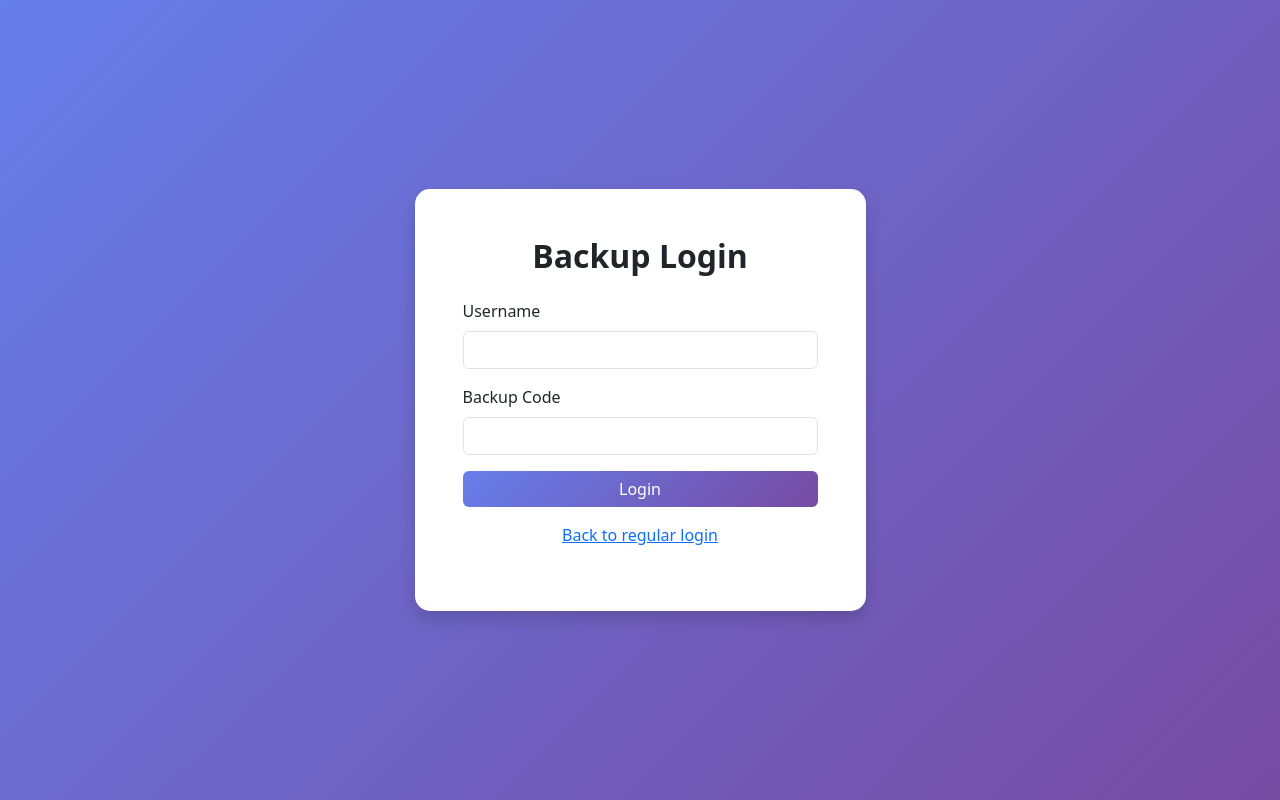
After one commit to kazxcxz010201/itsm_nd2, a Flask app: page /backup_login in a window 1280 px wide. The commit adds this page. Run offline with Flask 3, Linux system fonts and the light colour scheme; some libraries are stand-ins or nearby versions.

Commit message:
feat(auth): Backup auth | password reset | Improve flow

```diff
--- a/myapp/app.py
+++ b/myapp/app.py
@@ -1,6 +1,8 @@
 import logging
 import os
+import random
 import secrets
+import string
 from urllib.parse import urljoin
 
 import psycopg2
@@ -16,6 +18,7 @@ from flask_login import (
     login_user,
     logout_user,
 )
+from flask_mail import Mail, Message
 from flask_wtf.csrf import CSRFProtect
 from psycopg2.extras import RealDictCursor
 from werkzeug.security import check_password_hash, generate_password_hash
@@ -29,6 +32,17 @@ app.config["SECRET_KEY"] = "defaultkey"
 app.config["WTF_CSRF_ENABLED"] = True
 app.config["DATABASE_URL"] = os.environ.get("DATABASE_URL")
 
+app.config["MAIL_SERVER"] = os.environ.get("MAIL_SERVER", "smtp.gmail.com")
+app.config["MAIL_PORT"] = int(os.environ.get("MAIL_PORT", 587))
+app.config["MAIL_USE_TLS"] = True
+app.config["MAIL_USE_SSL"] = False
+app.config["MAIL_USERNAME"] = os.environ.get("MAIL_USERNAME")
+app.config["MAIL_PASSWORD"] = os.environ.get("MAIL_PASSWORD")
+app.config["MAIL_DEFAULT_SENDER"] = os.environ.get(
+    "MAIL_DEFAULT_SENDER", app.config["MAIL_USERNAME"]
+)
+
+mail = Mail(app)
 csrf = CSRFProtect(app)
 login_manager = LoginManager()
 login_manager.init_app(app)
@@ -86,6 +100,27 @@ def init_db():
             provider_user_id VARCHAR(255) NOT NULL,
             user_id INTEGER NOT NULL REFERENCES users(id) ON DELETE CASCADE,
             UNIQUE(provider, provider_user_id)
+        )
+    """
+    )
+    cursor.execute(
+        """
+    CREATE TABLE IF NOT EXISTS password_resets (
+        id SERIAL PRIMARY KEY,
+        user_id INTEGER REFERENCES users(id) ON DELETE CASCADE,
+        token VARCHAR(128) UNIQUE NOT NULL,
+        created_at TIMESTAMP DEFAULT NOW()
+        )
+    """
+    )
+    cursor.execute(
+        """
+    CREATE TABLE IF NOT EXISTS backup_codes (
+        id SERIAL PRIMARY KEY,
+        user_id INTEGER REFERENCES users(id) ON DELETE CASCADE,
+        code_hash VARCHAR(255) NOT NULL,
+        used BOOLEAN DEFAULT FALSE,
+        created_at TIMESTAMP DEFAULT CURRENT_TIMESTAMP
         )
     """
     )
@@ -248,6 +283,92 @@ def login():
     return render_template("login.html")
 
 
+@app.route("/request_password_reset", methods=["GET", "POST"])
+def request_password_reset():
+    if request.method == "POST":
+        email = request.form.get("email")
+        if not email:
+            flash("Please enter your email.", "danger")
+            return redirect(url_for("request_password_reset"))
+
+        conn = get_db()
+        cur = conn.cursor(cursor_factory=RealDictCursor)
+        cur.execute("SELECT id FROM users WHERE email=%s", (email,))
+        user = cur.fetchone()
+
+        if not user:
+            flash("No account found with that email.", "danger")
+            conn.close()
+            return redirect(url_for("request_password_reset"))
+
+        token = secrets.token_urlsafe(32)
+        cur.execute(
+            "INSERT INTO password_resets (user_id, token) VALUES (%s, %s)",
+            (user["id"], token),
+        )
+        conn.commit()
+        conn.close()
+
+        reset_link = url_for("reset_password", token=token, _external=True)
+
+        try:
+            msg = Message(
+                subject="Password Reset Request",
+                recipients=[email],
+                body=f"Click the link below to reset your password:\n\n{reset_link}\n\nIf you didn’t request this, just ignore this email.",
+            )
+            mail.send(msg)
+            flash("A password reset link has been sent to your email.", "info")
+        except Exception as e:
+            import traceback
+
+            traceback.print_exc()
+            flash(f"Failed to send email: {e}", "danger")
+
+        return redirect(url_for("login"))
+
+    return render_template("request_password_reset.html")
+
+
+@app.route("/reset_password/<token>", methods=["GET", "POST"])
+def reset_password(token):
+    conn = get_db()
+    cur = conn.cursor(cursor_factory=RealDictCursor)
+    cur.execute("SELECT user_id FROM password_resets WHERE token=%s", (token,))
+    record = cur.fetchone()
+
+    if not record:
+        flash("Invalid or expired reset link.", "danger")
+        conn.close()
+        return redirect(url_for("login"))
+
+    if request.method == "POST":
+        password = request.form.get("password")
+        confirm = request.form.get("confirm")
+
+        if not password or not confirm:
+            flash("Please fill in both password fields.", "danger")
+            return redirect(url_for("reset_password", token=token))
+
+        if password != confirm:
+            flash("Passwords do not match.", "danger")
+            return redirect(url_for("reset_password", token=token))
+
+        hashed = generate_password_hash(password)
+        cur.execute(
+            "UPDATE users SET password_hash=%s WHERE id=%s", (hashed, record["user_id"])
+        )
+        cur.execute("DELETE FROM password_resets WHERE token=%s", (token,))
+        conn.commit()
+        conn.close()
+
+        flash("Password updated successfully! You can now log in.", "success")
+        return redirect(url_for("login"))
+
+    conn.close()
+    return render_template("reset_password.html", token=token)
+
+
 def redirect_uri_for(provider: str):
     base = os.environ.get("OAUTH_REDIRECT_BASE", request.host_url.rstrip("/"))
     return urljoin(base + "/", f"auth/{provider}/callback")
@@ -267,6 +388,56 @@ def oauth_login(provider):
         return client.authorize_redirect(redirect_uri_for(provider), nonce=nonce)
     else:
         return client.authorize_redirect(redirect_uri_for(provider))
+
+
+@app.route("/choose_username", methods=["GET", "POST"])
+def choose_username():
+    pending_oauth = session.get("pending_oauth")
+    if not pending_oauth:
+        flash("Session expired. Please log in again.", "warning")
+        return redirect(url_for("login"))
+
+    if request.method == "POST":
+        username = request.form.get("username").strip()
+        if not username:
+            flash("Please enter a username.", "danger")
+            return redirect(url_for("choose_username"))
+
+        conn = get_db()
+        cursor = conn.cursor(cursor_factory=RealDictCursor)
+        cursor.execute("SELECT * FROM users WHERE username = %s", (username,))
+        if cursor.fetchone():
+            flash("Username already taken, please choose another.", "danger")
+            conn.close()
+            return redirect(url_for("choose_username"))
+
+        password_hash = generate_password_hash(secrets.token_hex(16))
+        cursor.execute(
+            "INSERT INTO users (username, email, password_hash) VALUES (%s, %s, %s) RETURNING id",
+            (username, pending_oauth["email"], password_hash),
+        )
+        new_user_id = cursor.fetchone()["id"]
+
+        cursor.execute(
+            "INSERT INTO oauth_accounts (provider, provider_user_id, user_id) VALUES (%s, %s, %s)",
+            (
+                pending_oauth["provider"],
+                pending_oauth["provider_user_id"],
+                new_user_id,
+            ),
+        )
+
+        conn.commit()
+        conn.close()
+        session.pop("pending_oauth", None)
+
+        user = User(new_user_id, username, pending_oauth["email"])
+        login_user(user)
+        ACTIVE_SESSIONS.add(user.id)
+        flash("Account created successfully!", "success")
+        return redirect(url_for("dashboard"))
+
+    return render_template("choose_username.html")
 
 
 @app.route("/auth/<provider>/callback")
@@ -595,27 +766,25 @@ def finish_oauth_login(provider, provider_user_id, email, username):
         """
         SELECT u.* FROM users u
         JOIN oauth_accounts oa ON u.id = oa.user_id
-        WHERE oa.provider=%s AND oa.provider_user_id=%s
+        WHERE oa.provider = %s AND oa.provider_user_id = %s
         """,
         (provider, provider_user_id),
     )
     user = cur.fetchone()
 
     if not user:
-        cur.execute("SELECT * FROM users WHERE email=%s", (email,))
+        cur.execute("SELECT * FROM users WHERE email = %s", (email,))
         user = cur.fetchone()
 
         if not user:
-            password_hash = generate_password_hash(secrets.token_hex(16))
-            cur.execute(
-                """
-                INSERT INTO users (username, email, password_hash)
-                VALUES (%s, %s, %s)
-                RETURNING *
-                """,
-                (username, email, password_hash),
-            )
-            user = cur.fetchone()
+            session["pending_oauth"] = {
+                "provider": provider,
+                "provider_user_id": provider_user_id,
+                "email": email,
+            }
+            conn.close()
+            flash("Welcome! Please choose a username to finish signing up.", "info")
+            return redirect(url_for("choose_username"))
 
         cur.execute(
             """
@@ -639,6 +808,89 @@ def finish_oauth_login(provider, provider_user_id, email, username):
     return redirect(url_for("dashboard"))
 
 
+def generate_backup_code():
+    return "".join(random.choices(string.ascii_uppercase + string.digits, k=8))
+
+
+def hash_code(code):
+    from werkzeug.security import generate_password_hash
+
+    return generate_password_hash(code)
+
+
+@app.route("/generate_backup_codes")
+@login_required
+def generate_backup_codes():
+    conn = get_db()
+    cur = conn.cursor(cursor_factory=RealDictCursor)
+
+    cur.execute("DELETE FROM backup_codes WHERE user_id = %s", (current_user.id,))
+
+    codes = [generate_backup_code() for _ in range(5)]
+    for code in codes:
+        cur.execute(
+            "INSERT INTO backup_codes (user_id, code_hash) VALUES (%s, %s)",
+            (current_user.id, hash_code(code)),
+        )
+
+    conn.commit()
+    conn.close()
+
+    return render_template("backup_codes.html", codes=codes)
+
+
+@app.route("/backup_login", methods=["GET", "POST"])
+def backup_login():
+    if request.method == "POST":
+        username = request.form.get("username")
+        code = request.form.get("code")
+
+        if not username or not code:
+            flash("Please enter both fields.", "danger")
+            return redirect(url_for("backup_login"))
+
+        conn = get_db()
+        cur = conn.cursor(cursor_factory=RealDictCursor)
+        cur.execute("SELECT * FROM users WHERE username = %s", (username,))
+        user = cur.fetchone()
+
+        if not user:
+            flash("User not found.", "danger")
+            conn.close()
+            return redirect(url_for("backup_login"))
+
+        cur.execute(
+            "SELECT id, code_hash FROM backup_codes WHERE user_id = %s AND used = FALSE",
+            (user["id"],),
+        )
+        codes = cur.fetchall()
+
+        from werkzeug.security import check_password_hash
+
+        valid = False
+        code_id = None
+        for c in codes:
+            if check_password_hash(c["code_hash"], code.strip().upper()):
+                valid = True
+                code_id = c["id"]
+                break
+
+        if valid:
+            cur.execute("UPDATE backup_codes SET used = TRUE WHERE id = %s", (code_id,))
+            conn.commit()
+            conn.close()
+
+            login_user(User(user["id"], user["username"], user["email"]))
+            flash("Logged in using backup code!", "success")
+            return redirect(url_for("dashboard"))
+        else:
+            conn.close()
+            flash("Invalid or already used backup code.", "danger")
+            return redirect(url_for("backup_login"))
+
+    return render_template("backup_login.html")
+
+
 if __name__ == "__main__":
     init_db()
     logger.info("START BY ME")
--- a/myapp/requirements.txt
+++ b/myapp/requirements.txt
@@ -7,6 +7,7 @@ click==8.3.0
 cryptography==46.0.3
 Flask==3.1.2
 Flask-Login==0.6.3
+Flask-Mail==0.10.0
 Flask-WTF==1.2.2
 idna==3.11
 itsdangerous==2.2.0
--- /dev/null
+++ b/myapp/templates/backup_login.html
@@ -0,0 +1,29 @@
+{% extends "base.html" %}
+{% block title %}Backup Login{% endblock %}
+{% block content %}
+<div class="row justify-content-center">
+	<div class="col-md-6 col-lg-5">
+		<div class="card shadow border-0">
+			<div class="card-body p-5">
+				<h2 class="text-center mb-4 fw-bold">Backup Login</h2>
+				<form method="POST">
+					<input type="hidden" name="csrf_token" value="{{ csrf_token() }}">
+					<div class="mb-3">
+						<label for="username" class="form-label">Username</label>
+						<input type="text" class="form-control" id="username" name="username"
+							required>
+					</div>
+					<div class="mb-3">
+						<label for="code" class="form-label">Backup Code</label>
+						<input type="text" class="form-control" id="code" name="code" required>
+					</div>
+					<button type="submit" class="btn btn-primary w-100">Login</button>
+				</form>
+				<div class="text-center mt-3">
+					<p><a href="{{ url_for('login') }}">Back to regular login</a></p>
+				</div>
+			</div>
+		</div>
+	</div>
+</div>
+{% endblock %}
--- a/myapp/templates/dashboard.html
+++ b/myapp/templates/dashboard.html
@@ -12,6 +12,7 @@
                     <p class="lead">You are successfully logged in.</p>
                     <div class="mt-4">
                         <a href="{{ url_for('edit_profile') }}" class="btn btn-primary btn-lg me-2">Edit Profile</a>
+                        <a href="{{ url_for('generate_backup_codes') }}" class="btn btn-outline-primary btn-lg">Backup Codes</a>
                         <a href="{{ url_for('logout') }}" class="btn btn-outline-danger btn-lg">Logout</a>
                     </div>
                 </div>
```
Also changed, not shown: myapp/templates/backup_codes.html (added, +21 -0 lines), myapp/templates/choose_username.html (added, +24 -0 lines), myapp/templates/login.html (+33 -1 lines), myapp/templates/request_password_reset.html (added, +25 -0 lines), myapp/templates/reset_password.html (added, +30 -0 lines), 1 other file.
